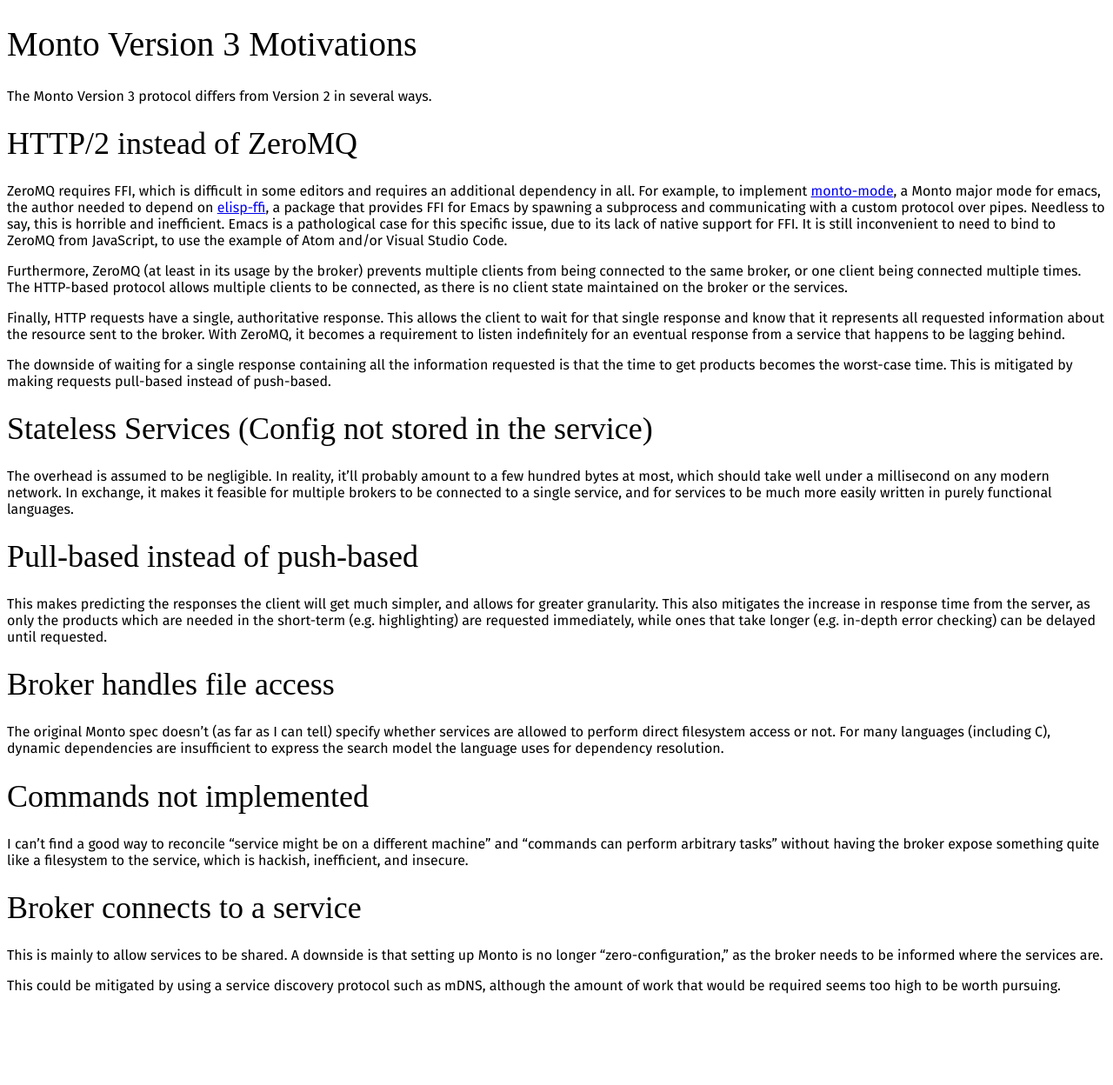
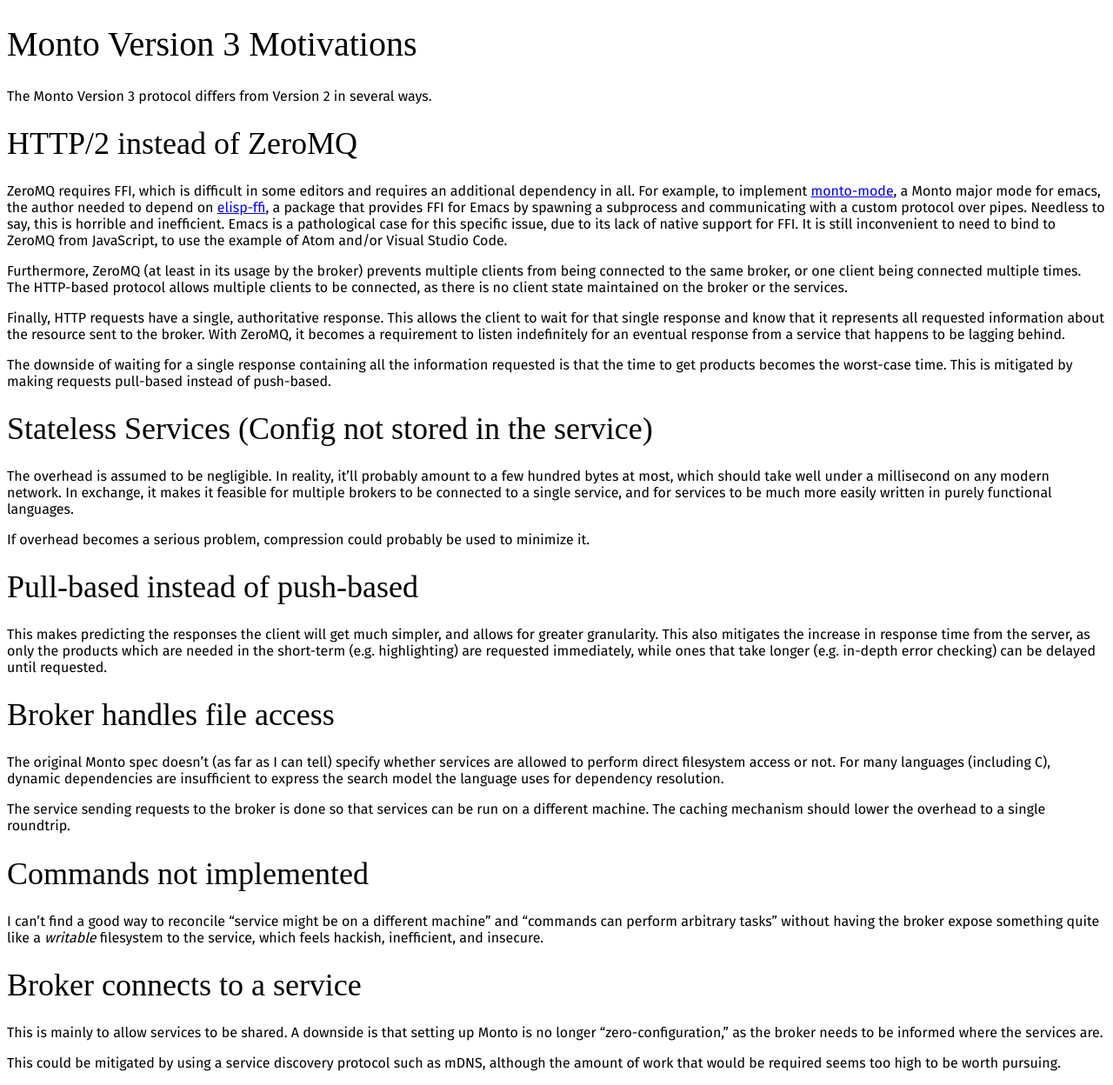
Before and after one commit to remexre/remexre.github.io, a Jekyll site: the page built from _posts/2017-05-22-monto-version-3-motivations.md, in a window 1280 px wide. Shown: the whole page at 87% size. Built offline with Jekyll 4.4.1, drawn with Linux system fonts in a browser that asks for light colours; some web fonts are replaced; our own code applies the rules of GitHub Pages for plain Markdown files; before the commit the page ends 1159 px from its top, so only the background shows below that.

Commit message:
Adds mentions of compression.

```diff
--- a/_posts/2017-05-22-monto-version-3-motivations.md
+++ b/_posts/2017-05-22-monto-version-3-motivations.md
@@ -38,6 +38,9 @@ a millisecond on any modern network. In exchange, it makes it feasible for
 multiple brokers to be connected to a single service, and for services to
 be much more easily written in purely functional languages.
 
+If overhead becomes a serious problem, compression could probably be used
+to minimize it.
+
 # Pull-based instead of push-based
 
 This makes predicting the responses the client will get much simpler, and
@@ -54,12 +57,16 @@ services are allowed to perform direct filesystem access or not. For many
 languages (including C), dynamic dependencies are insufficient to express
 the search model the language uses for dependency resolution.
 
+The service sending requests to the broker is done so that services can be
+run on a different machine. The caching mechanism should lower the
+overhead to a single roundtrip.
+
 # Commands not implemented
 
 I can't find a good way to reconcile "service might be on a different
 machine" and "commands can perform arbitrary tasks" without having the
-broker expose something quite like a filesystem to the service, which is
-hackish, inefficient, and insecure.
+broker expose something quite like a *writable* filesystem to the service,
+which feels hackish, inefficient, and insecure.
 
 # Broker connects to a service
 
```
